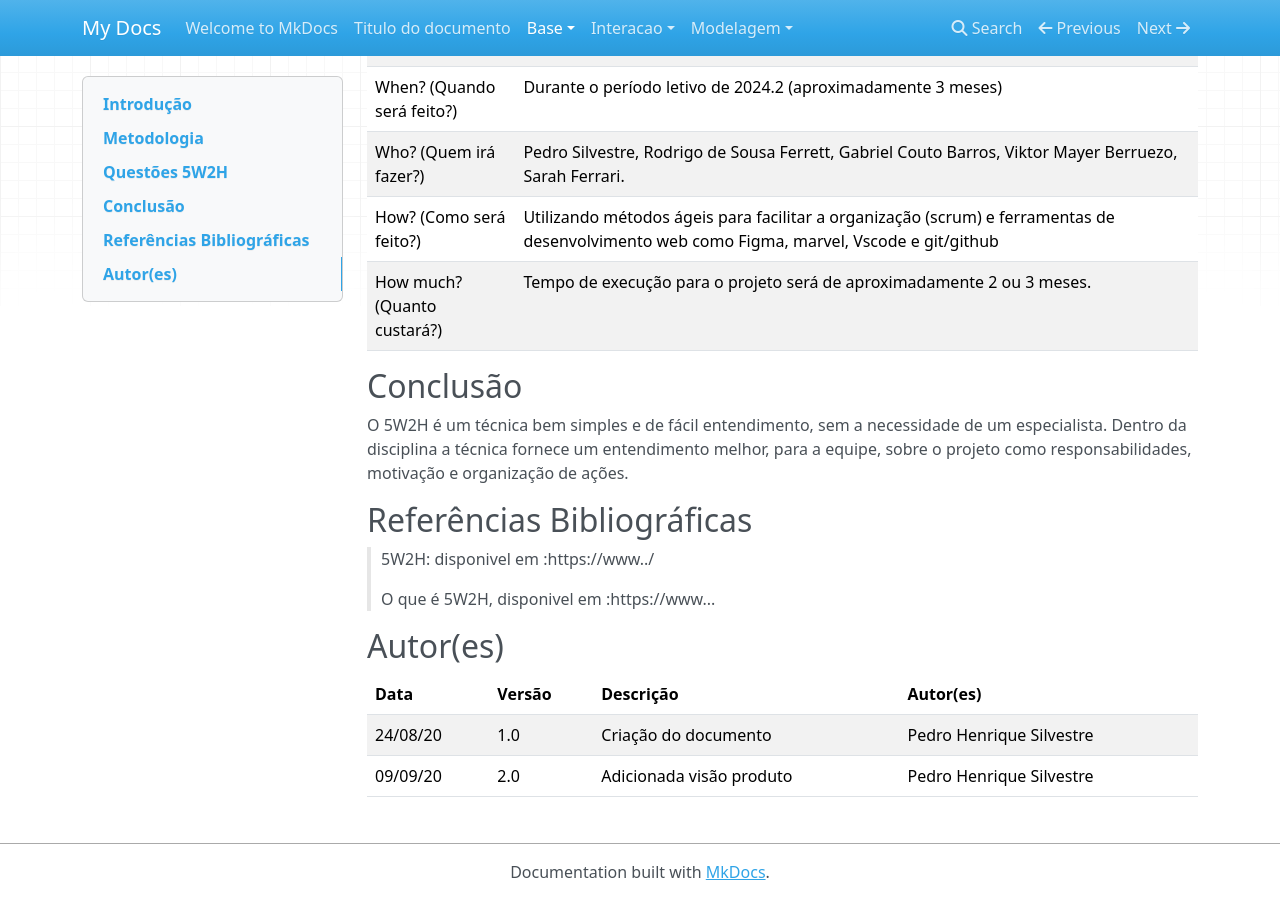
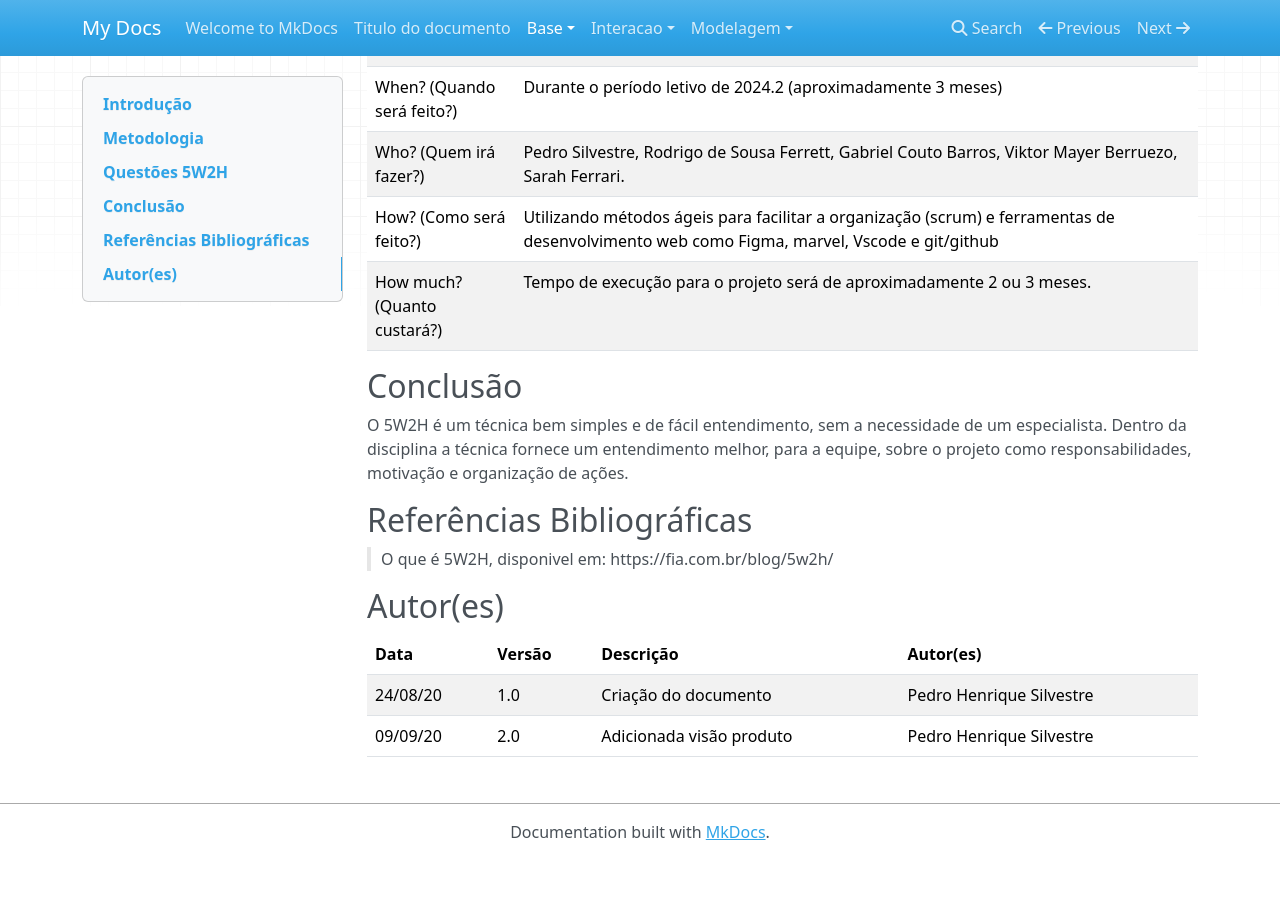
Before and after one commit to Projetos-de-Extensao/PFE_24.2_8001_II_RaveBreaking, an MkDocs documentation site: the page built from docs/base/5w2h.md, in a window 1280 px wide and 900 px high, scrolled down 1287 px. Built offline with MkDocs 1.6.1, drawn with Linux system fonts in a browser that asks for light colours; nearby versions of some CDN libraries; after the commit the page ends 2147 px from its top, so only the background shows below that.

Commit message:
Update 5w2h.md

```diff
--- a/docs/base/5w2h.md
+++ b/docs/base/5w2h.md
@@ -54,9 +54,8 @@ O 5W2H é um técnica bem simples e de fácil entendimento, sem a necessidade de
 
 
 ## Referências Bibliográficas
-> 5W2H: disponivel em :https://www../
 
-> O que é 5W2H, disponivel em :https://www...
+> O que é 5W2H, disponivel em: https://fia.com.br/blog/5w2h/
 
 ## Autor(es)
 | Data | Versão | Descrição | Autor(es) |
```
